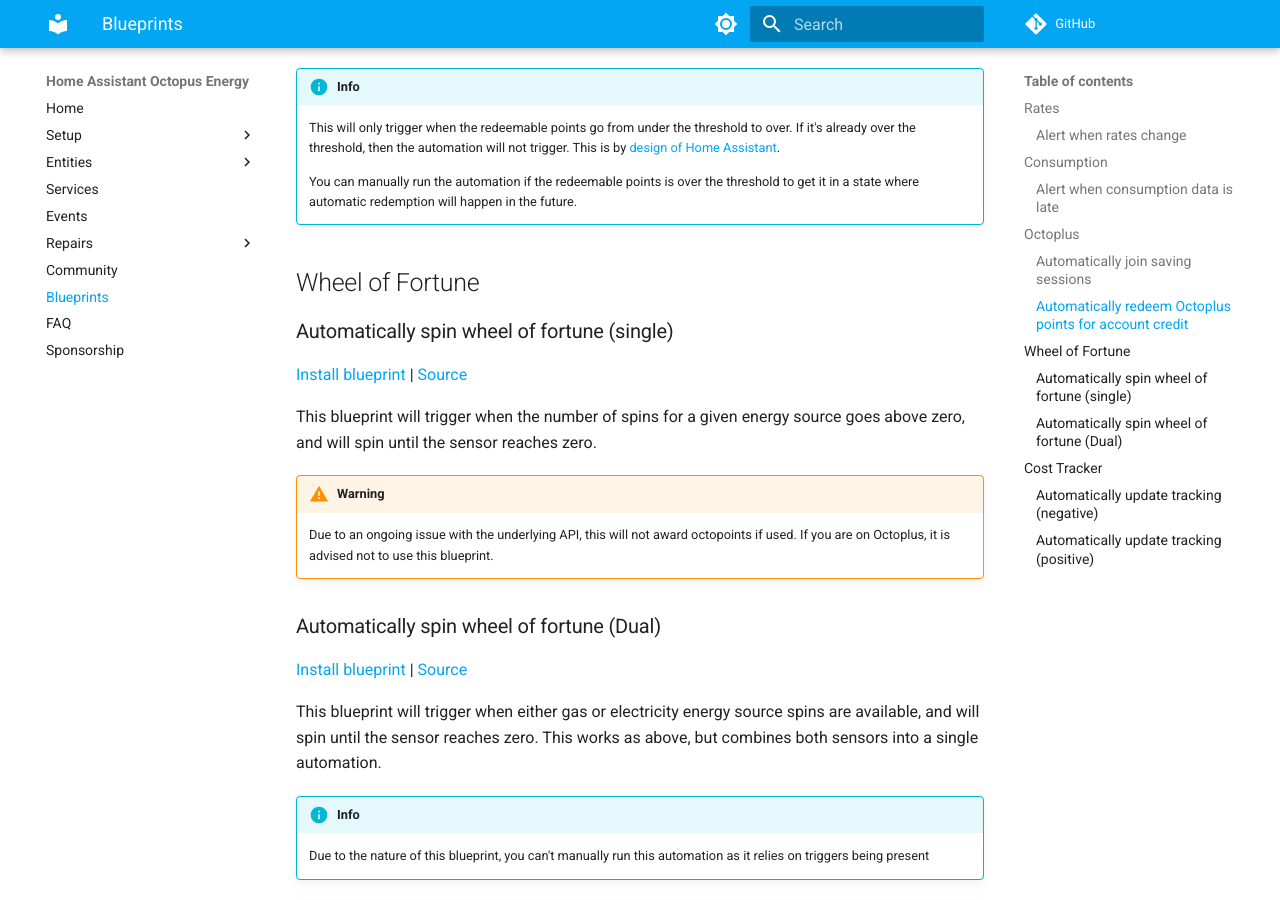
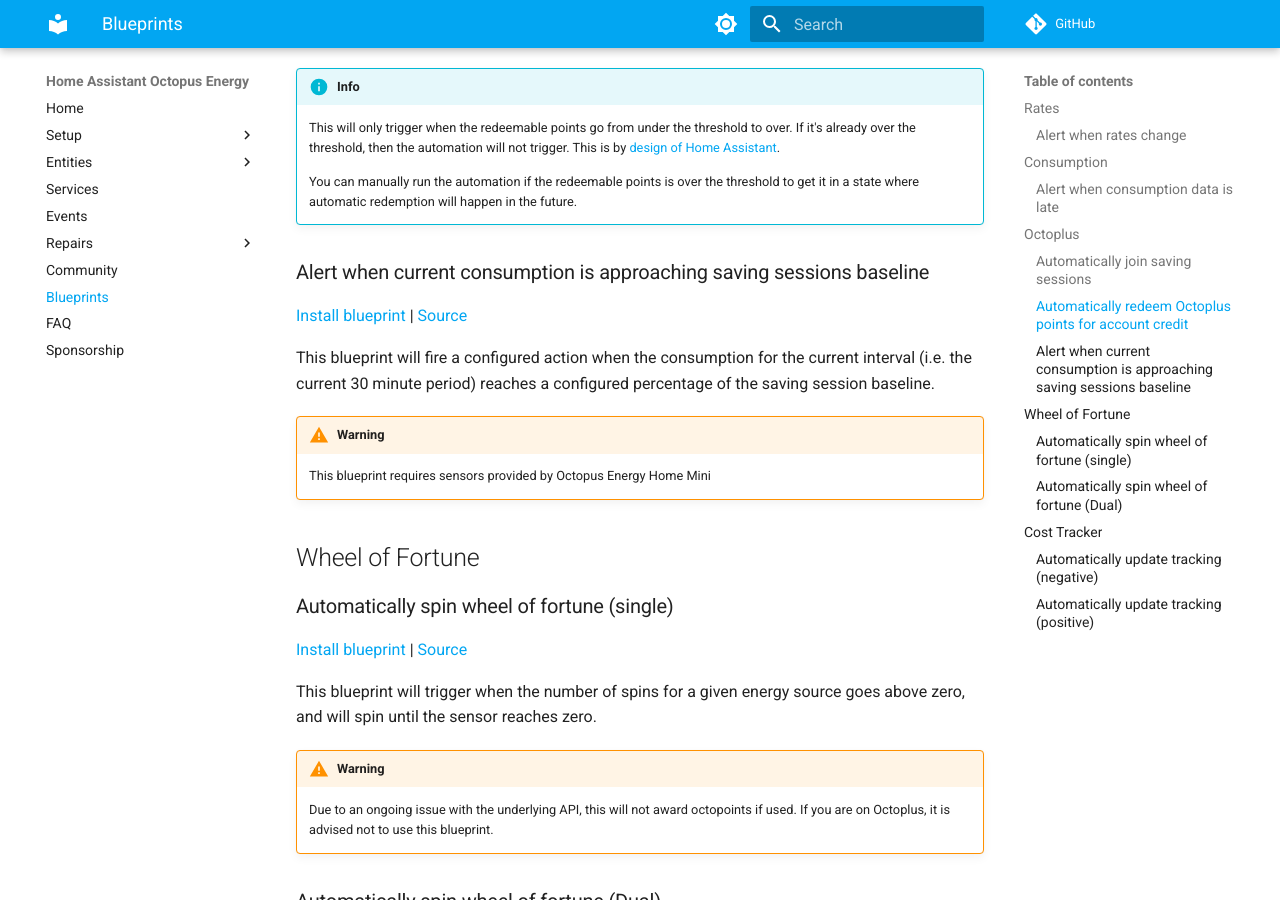
Before and after one commit to BottlecapDave/HomeAssistant-OctopusEnergy, an MkDocs documentation site: the page built from _docs/blueprints.md, in a window 1280 px wide and 900 px high, scrolled down 1085 px. Built offline with MkDocs 1.6.1 and Material for MkDocs 9.7.7, drawn with Linux system fonts in a browser that asks for light colours; comment, search, counter and statistics services are not loaded.

Commit message:
feat(blueprint): Added blueprint for saving session baselines (45 minutes dev time)

```diff
--- a/_docs/blueprints.md
+++ b/_docs/blueprints.md
@@ -40,6 +40,16 @@
 
     You can manually run the automation if the redeemable points is over the threshold to get it in a state where automatic redemption will happen in the future.
 
+### Alert when current consumption is approaching saving sessions baseline
+
+[Install blueprint](https://my.home-assistant.io/redirect/blueprint_import/?blueprint_url=https%3A%2F%2Fgithub.com%2FBottlecapDave%2FHomeAssistant-OctopusEnergy%2Fblob%2Fdevelop%2F_docs%2Fblueprints%octopus_energy_baseline_alert.yaml) | [Source](./blueprints/octopus_energy_baseline_alert.yaml)
+
+This blueprint will fire a configured action when the consumption for the current interval (i.e. the current 30 minute period) reaches a configured percentage of the saving session baseline.
+
+!!! warning
+
+    This blueprint requires sensors provided by Octopus Energy Home Mini
+
 ## Wheel of Fortune
 
 ### Automatically spin wheel of fortune (single)
```
Also changed, not shown: 2 other files.
